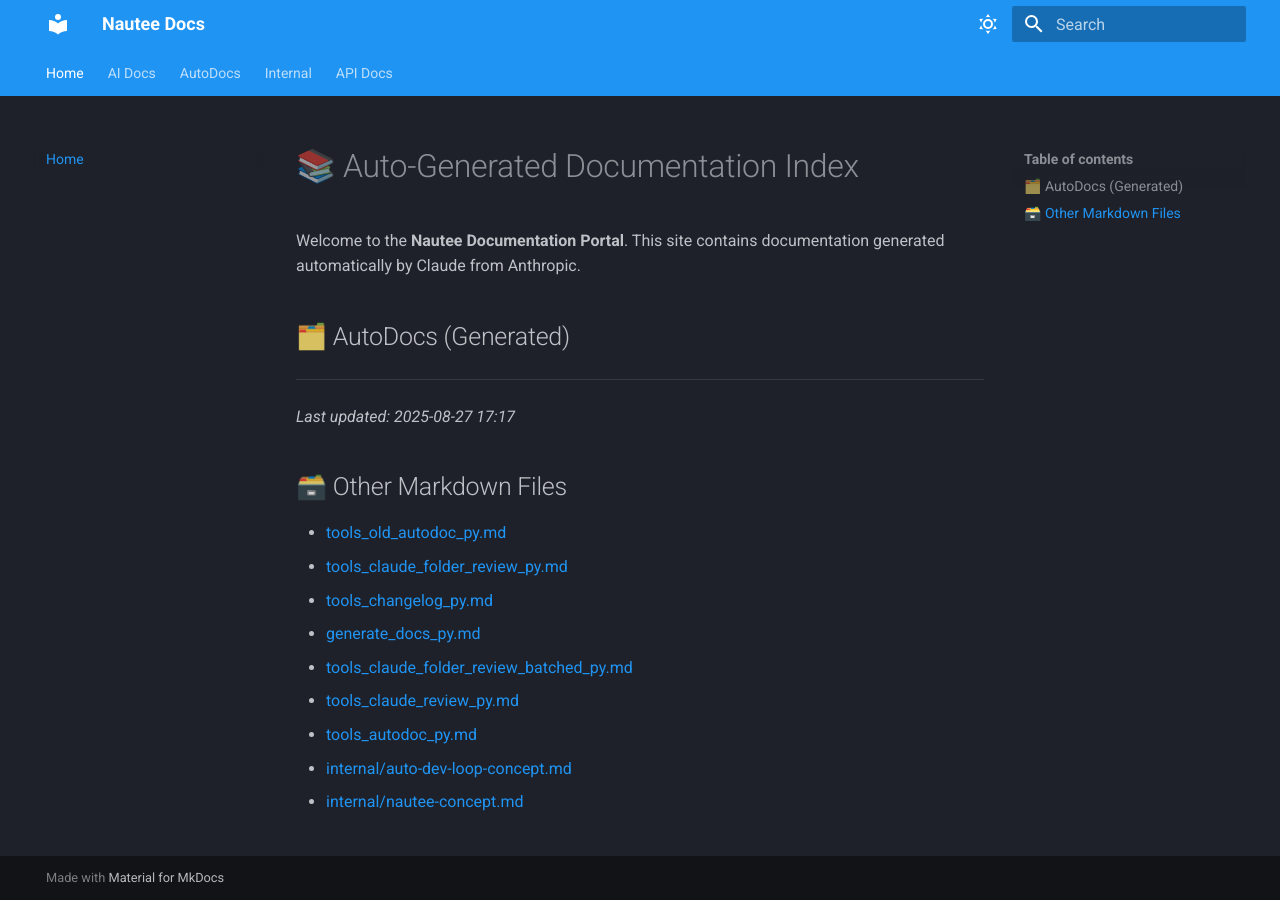
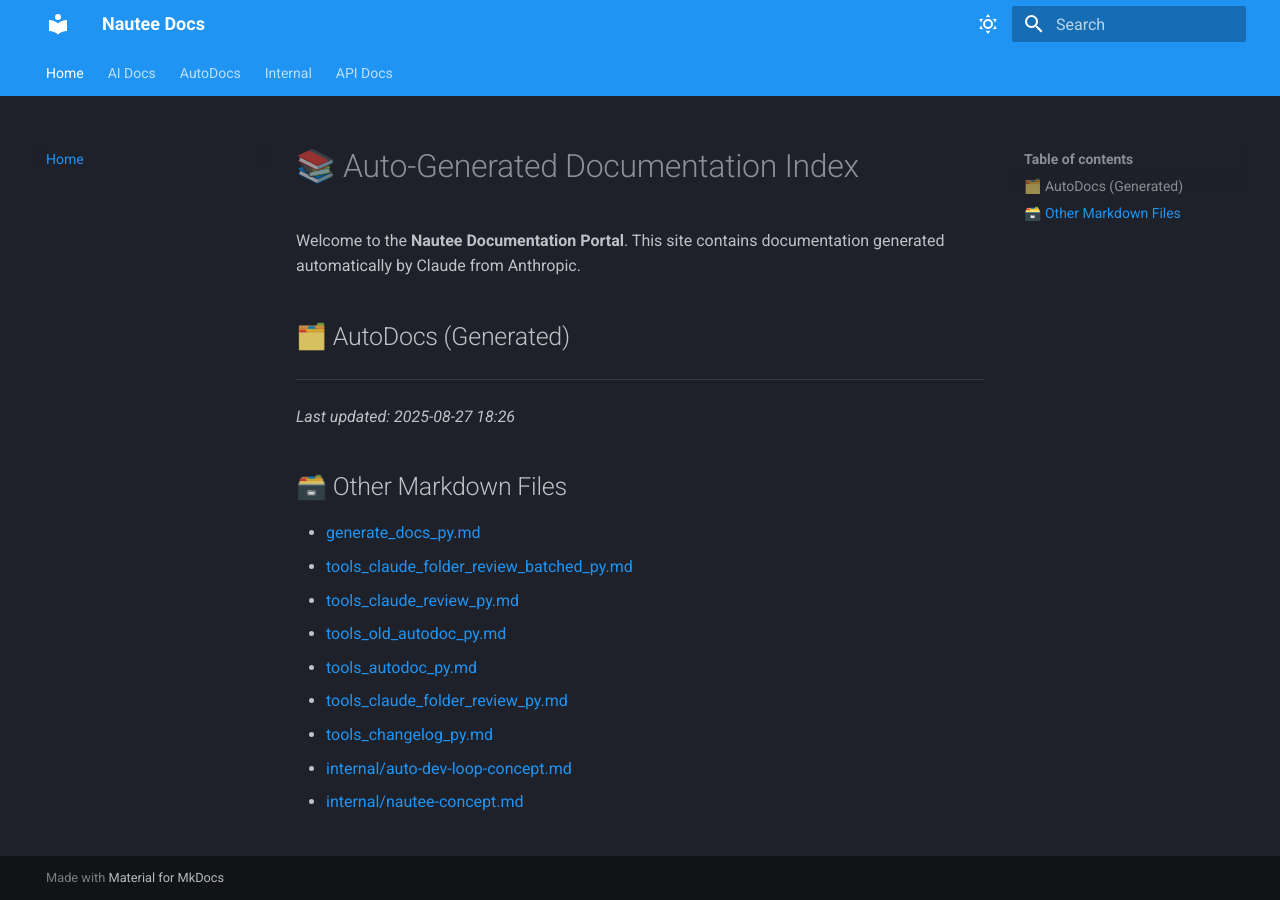
Before and after one commit to 48Nauts-Operator/nautee, an MkDocs documentation site: the page built from docs/index.md, in a window 1280 px wide. Built offline with MkDocs 1.6.1 and Material for MkDocs 9.7.7, drawn with Linux system fonts in a browser that asks for light colours.

```diff
--- a/docs/index.md
+++ b/docs/index.md
@@ -7,16 +7,16 @@ Welcome to the **Nautee Documentation Portal**. This site contains documentation
 
 ---
 
-_Last updated: 2025-08-27 17:17_
+_Last updated: 2025-08-27 18:26_
 
 ## 🗃️ Other Markdown Files
 
-- [tools_old_autodoc_py.md](tools_old_autodoc_py.md)
-- [tools_claude_folder_review_py.md](tools_claude_folder_review_py.md)
-- [tools_changelog_py.md](tools_changelog_py.md)
 - [generate_docs_py.md](generate_docs_py.md)
 - [tools_claude_folder_review_batched_py.md](tools_claude_folder_review_batched_py.md)
 - [tools_claude_review_py.md](tools_claude_review_py.md)
+- [tools_old_autodoc_py.md](tools_old_autodoc_py.md)
 - [tools_autodoc_py.md](tools_autodoc_py.md)
+- [tools_claude_folder_review_py.md](tools_claude_folder_review_py.md)
+- [tools_changelog_py.md](tools_changelog_py.md)
 - [internal/auto-dev-loop-concept.md](internal/auto-dev-loop-concept.md)
 - [internal/nautee-concept.md](internal/nautee-concept.md)
```
